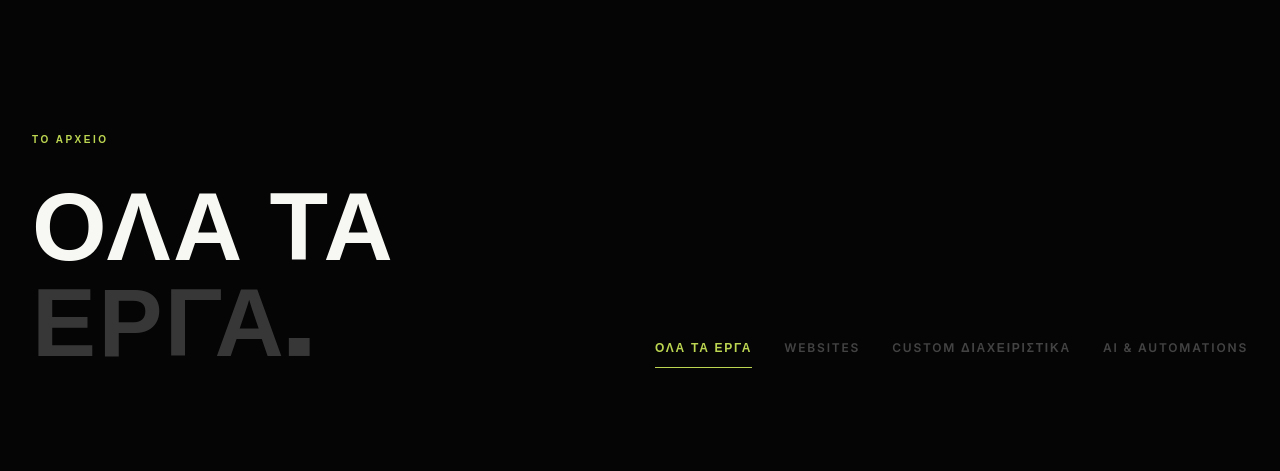
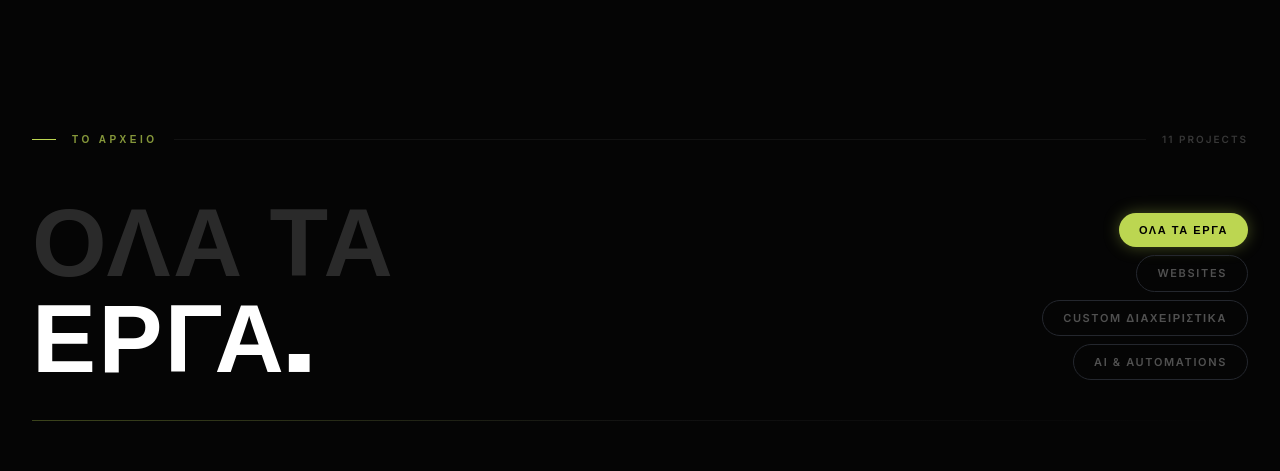
Before and after one commit to hustleadv/hustle-labs-next-gen-growth, a React (Vite) app: page /portfolio in a window 1280 px wide. Shown: the part 2580-3051 px from the top of the page. Built offline with nearby package versions, Linux system fonts and the light colour scheme; the HTML template or start-up script is replaced by a standard one; a web font is replaced by a local one.

Commit message:
design: premium editorial archive section header with pill filters and project count

```diff
--- a/src/pages/Work.tsx
+++ b/src/pages/Work.tsx
@@ -955,37 +955,51 @@ const Work = () => {
       </section>
 
       {/* ── SECTION 3: ARCHIVE GRID ── */}
-      <section id="archive" className="py-24 md:py-32 lg:py-48 relative border-t border-white/5 bg-[#050505] scroll-mt-20">
+      <section id="archive" className="pt-24 md:pt-32 lg:pt-48 pb-16 relative border-t border-white/5 bg-[#050505] scroll-mt-20">
         <div className="container mx-auto px-4 lg:px-8">
-          <div className="flex flex-col md:flex-row items-end justify-between gap-12 mb-20 md:mb-32">
-            <motion.div {...fadeUp()} className="max-w-xl">
-              <span className="text-[10px] font-semibold uppercase tracking-[0.25em] text-primary mb-6 block">{t('portfolio.archive.badge')}</span>
-              <h2 className="font-display text-4xl md:text-6xl lg:text-8xl font-black tracking-wide leading-[1.05] uppercase">
-                {t('portfolio.archive.title1')} <br/><span className="text-white/20">{t('portfolio.archive.title2')}</span>
+
+          {/* ── Header row ── */}
+          <motion.div {...fadeUp()} className="mb-16 md:mb-24">
+            {/* Top rule with badge */}
+            <div className="flex items-center gap-4 mb-10">
+              <div className="w-6 h-px bg-primary" />
+              <span className="text-[10px] font-semibold uppercase tracking-[0.35em] text-primary/70">{t('portfolio.archive.badge')}</span>
+              <div className="h-px flex-1 bg-white/5" />
+              <span className="text-[10px] font-semibold uppercase tracking-[0.2em] text-white/20">{caseStudies.length} Projects</span>
+            </div>
+
+            {/* Main headline */}
+            <div className="flex flex-col lg:flex-row lg:items-end lg:justify-between gap-10 lg:gap-20">
+              <h2 className="font-display uppercase leading-[0.9] flex-1">
+                <span className="block text-5xl sm:text-6xl md:text-7xl lg:text-8xl font-black tracking-wide text-white/15">
+                  {t('portfolio.archive.title1')}
+                </span>
+                <span className="block text-5xl sm:text-6xl md:text-7xl lg:text-8xl font-black tracking-wide text-white">
+                  {t('portfolio.archive.title2')}
+                </span>
               </h2>
-            </motion.div>
 
-            {/* Filters */}
-            <motion.div {...fadeUp(0.1)} className="flex flex-wrap gap-4 md:gap-8 justify-start md:justify-end">
+              {/* Filters — pill style */}
+              <motion.div {...fadeUp(0.1)} className="flex flex-wrap gap-3 lg:flex-col lg:items-end lg:gap-2 shrink-0">
                 {categories.map((cat) => (
                   <button
                     key={cat.id}
                     onClick={() => setActiveCategory(cat.id)}
-                  className={`group relative text-xs font-semibold uppercase tracking-[0.15em] transition-colors py-2 ${
-                    activeCategory === cat.id ? "text-primary" : "text-white/25 hover:text-white/60"
+                    className={`relative px-5 py-2 rounded-full text-[11px] font-semibold uppercase tracking-[0.15em] transition-all duration-300 ${
+                      activeCategory === cat.id
+                        ? "bg-primary text-black shadow-[0_0_16px_hsl(72_62%_58%_/_0.35)]"
+                        : "text-white/30 hover:text-white/70 border border-white/8 hover:border-white/20"
                     }`}
                   >
                     {cat.label}
-                  {activeCategory === cat.id && (
-                    <motion.div
-                      layoutId="activeFilter"
-                      className="absolute -bottom-1 left-0 right-0 h-px bg-primary"
-                    />
-                  )}
                   </button>
                 ))}
               </motion.div>
             </div>
+
+            {/* Bottom divider */}
+            <div className="mt-10 h-px bg-gradient-to-r from-primary/30 via-white/5 to-transparent" />
+          </motion.div>
 
           <div className="max-w-7xl mx-auto">
             <AnimatePresence mode="wait">
```
Lines whose indentation alone changed are shown as unchanged.
